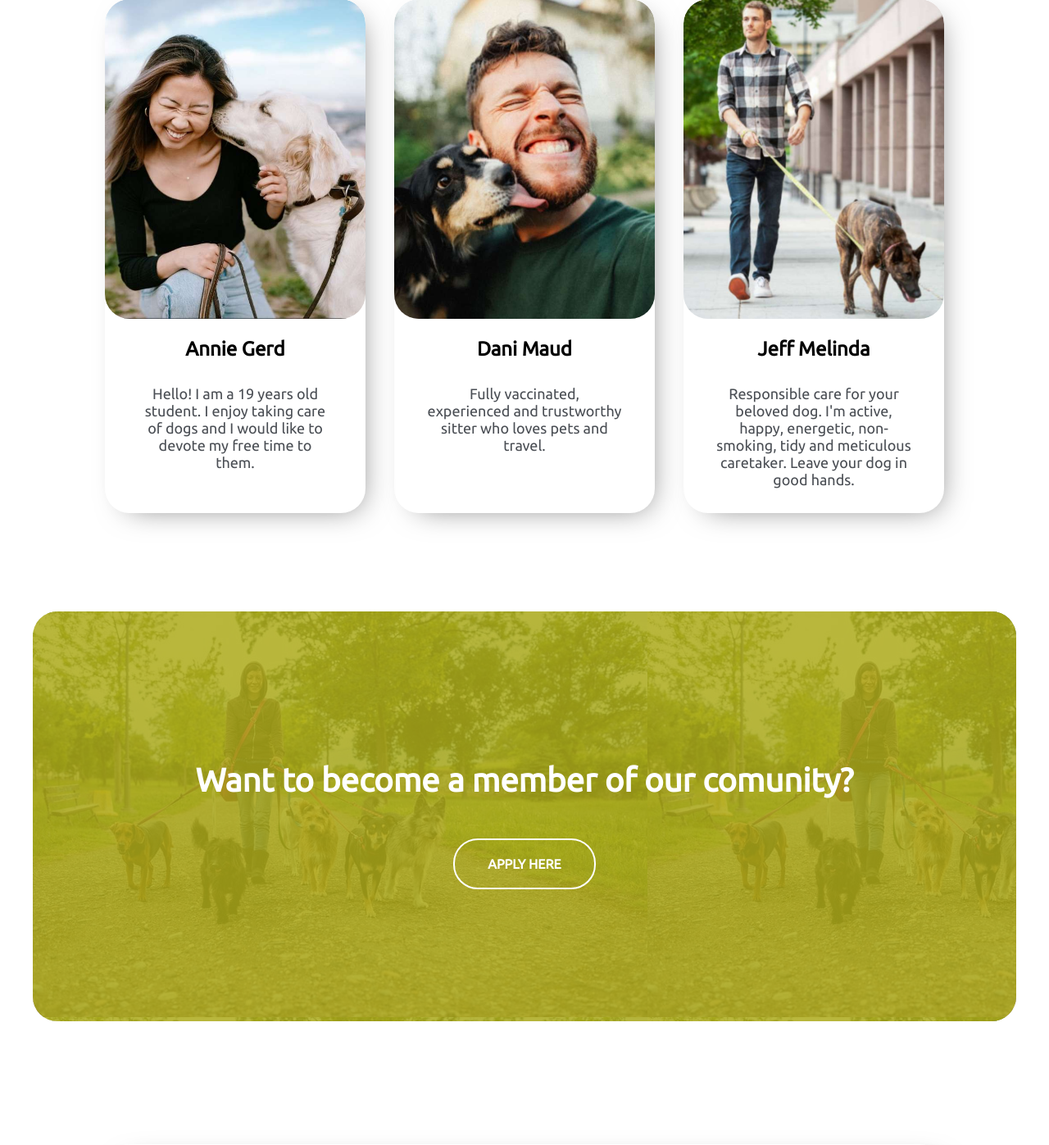
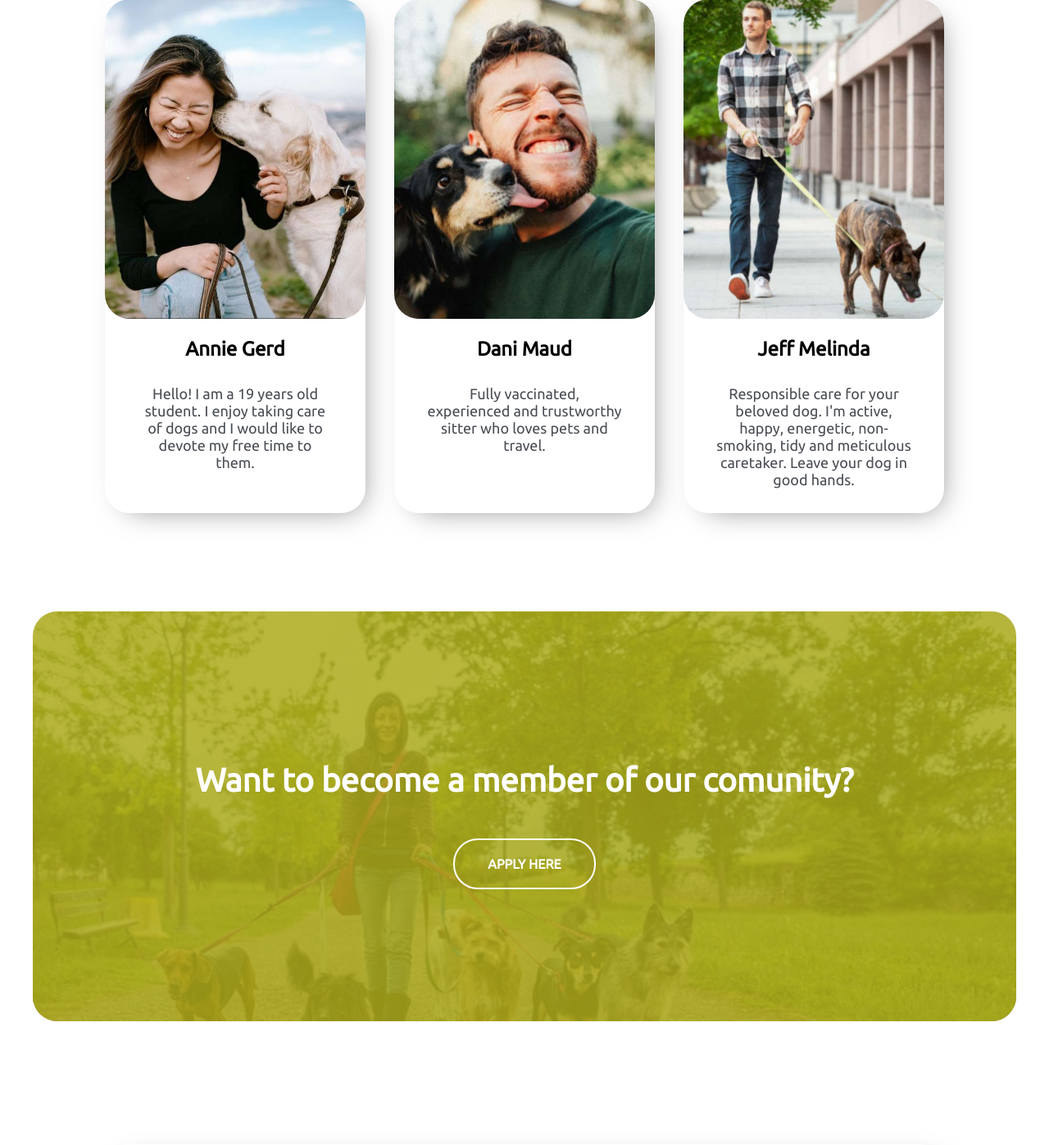
Before and after one commit to VedadGastan/Hakaton-2023, a Django app: page / in a window 1280 px wide. Shown: the part 3807-5204 px from the top of the page at 82% size. Run offline with Django 4.2, Linux system fonts and the light colour scheme; data comes from the database, SQL or seed files in the repository; both versions use the stored data as it was after the commit; some libraries are stand-ins or nearby versions.

Commit message:
BUG FIX - LAST EVER

```diff
--- a/SubHazProject/SubHazApp/templates/SubHazApp/work.html
+++ b/SubHazProject/SubHazApp/templates/SubHazApp/work.html
@@ -29,7 +29,8 @@
                     <img src="{{result.image.url}}" alt="img">
                     <h3 class="title-h3">{{result.user.first_name}} {{result.user.last_name}}</h3>
                     <p class="text">{{result.description}}</p>
-                    <p class="text" style="margin-top: 15px;">{{result.phone_number}}</p>
+                    <p class="text" style="margin-top: 10px;">{{result.phone_number}}</p>
+                    <p style="font-size: 22px; color: #fffa00;margin-top: 15px;" class="text">{{result.charge_rate}} BAM/h</p>
                 </div></a>
             {% empty %}
                 <h1 class="title-h1">There are no current members in your town</h1>
--- a/SubHazProject/static/scss/styles.css
+++ b/SubHazProject/static/scss/styles.css
@@ -662,10 +662,14 @@ header.logo {
   text-align: center;
   height: 500px;
   background-image: url(../images/temp_1.jpg);
+  background-repeat: no-repeat;
+  -o-object-fit: contain;
+     object-fit: contain;
   margin: 0 40px;
   border-radius: 30px;
   overflow: hidden;
   margin-bottom: 150px;
+  background-size: cover;
 }
 
 .overlay-5 {
--- a/SubHazProject/static/scss/styles.scss
+++ b/SubHazProject/static/scss/styles.scss
@@ -625,10 +625,13 @@ header.logo {
 	text-align: center;
 	height: 500px;
 	background-image: url(../images/temp_1.jpg);
+	background-repeat: no-repeat;
+	object-fit: contain;
 	margin: 0 40px;
 	border-radius: 30px;
 	overflow: hidden;
 	margin-bottom: 150px;
+	background-size: cover;
 }
 .overlay-5 {
 	display: flex;
```
Also changed, not shown: SubHazProject/db.sqlite3, 1 other file.
